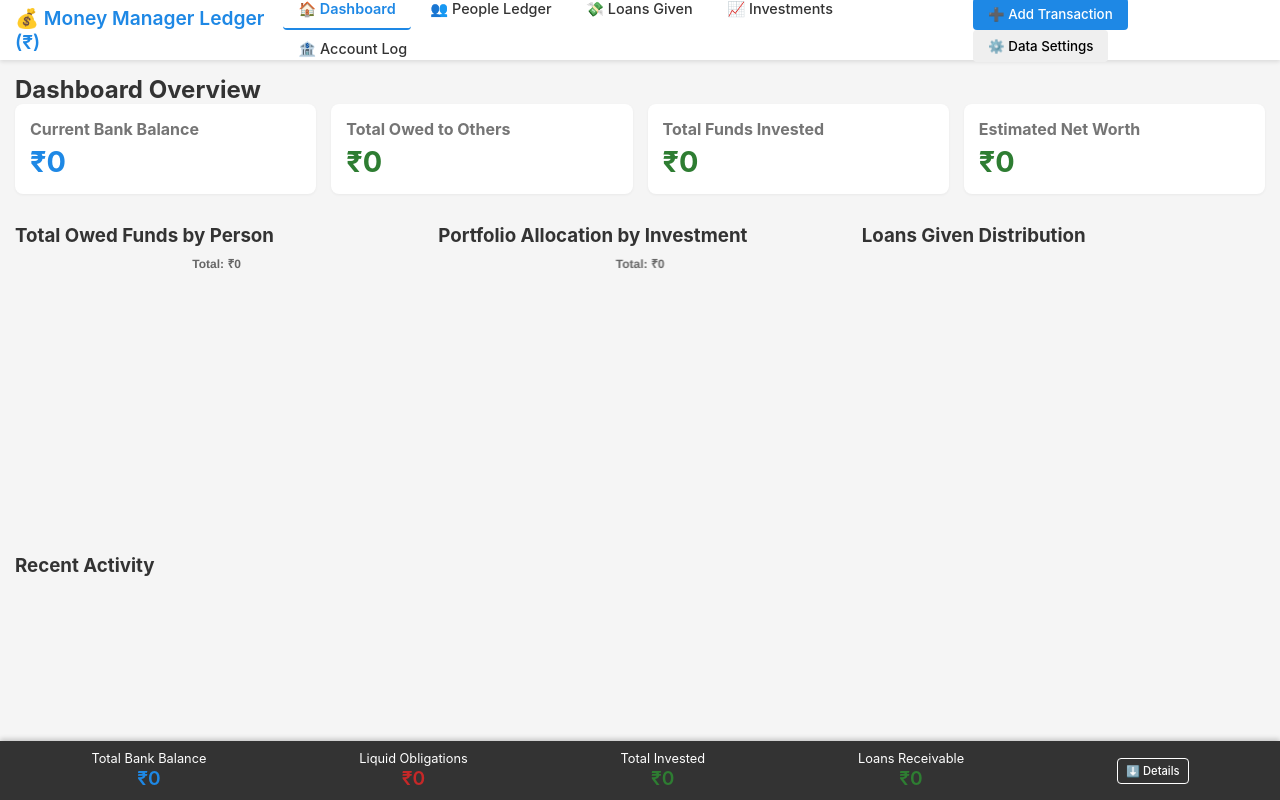
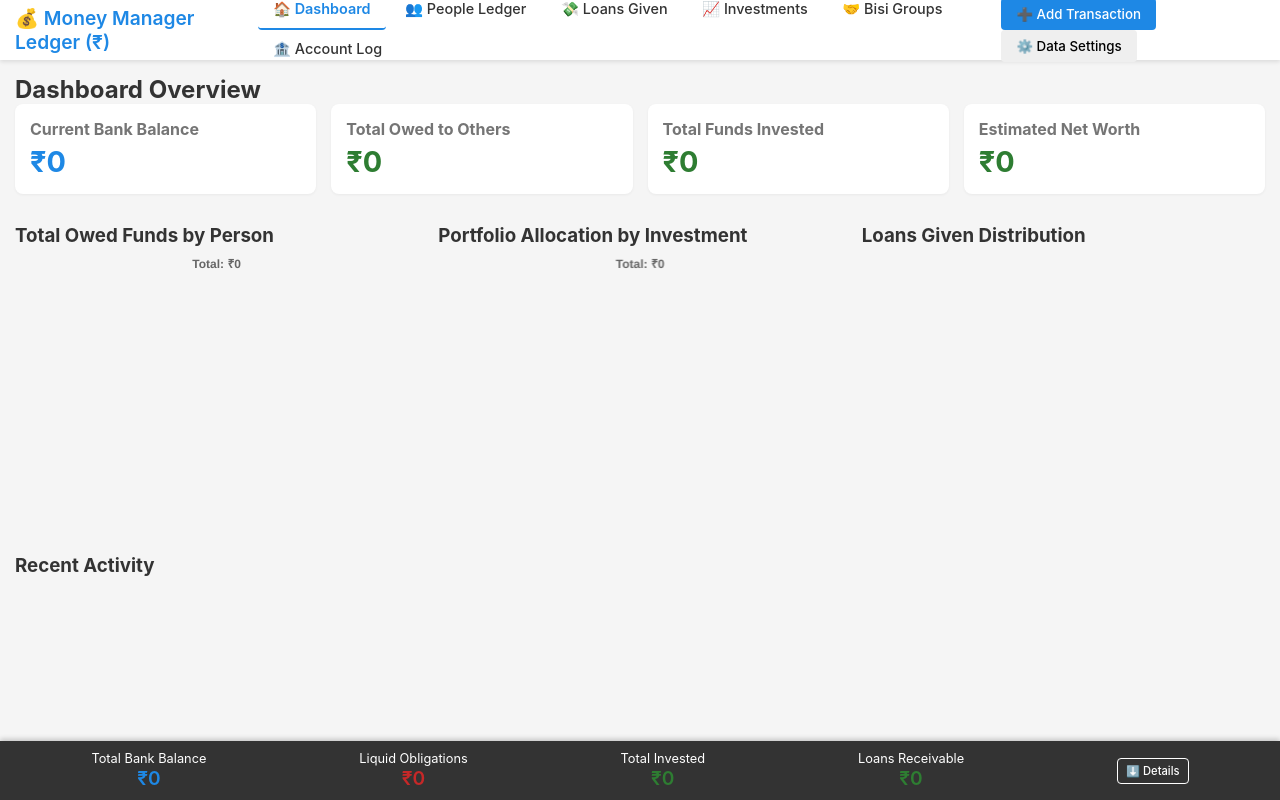
Before and after one commit to RahulSonawane-rgb/Diary, a plain HTML site: page index.html in a window 1280 px wide. Drawn offline with nearby package versions, Linux system fonts and the light colour scheme.

Commit message:
Adding new section

```diff
--- a/index.html
+++ b/index.html
@@ -15,6 +15,7 @@
             <button id="nav-people" onclick="renderApp('people')">👥 People Ledger</button>
             <button id="nav-loans" onclick="renderApp('loans')">💸 Loans Given</button>
             <button id="nav-investments" onclick="renderApp('investments')">📈 Investments</button>
+            <button id="nav-bisi" onclick="renderApp('bisi')">🤝 Bisi Groups</button>
             <button id="nav-accounts" onclick="renderApp('accounts')">🏦 Account Log</button>
         </nav>
         <div class="header-actions">
```
